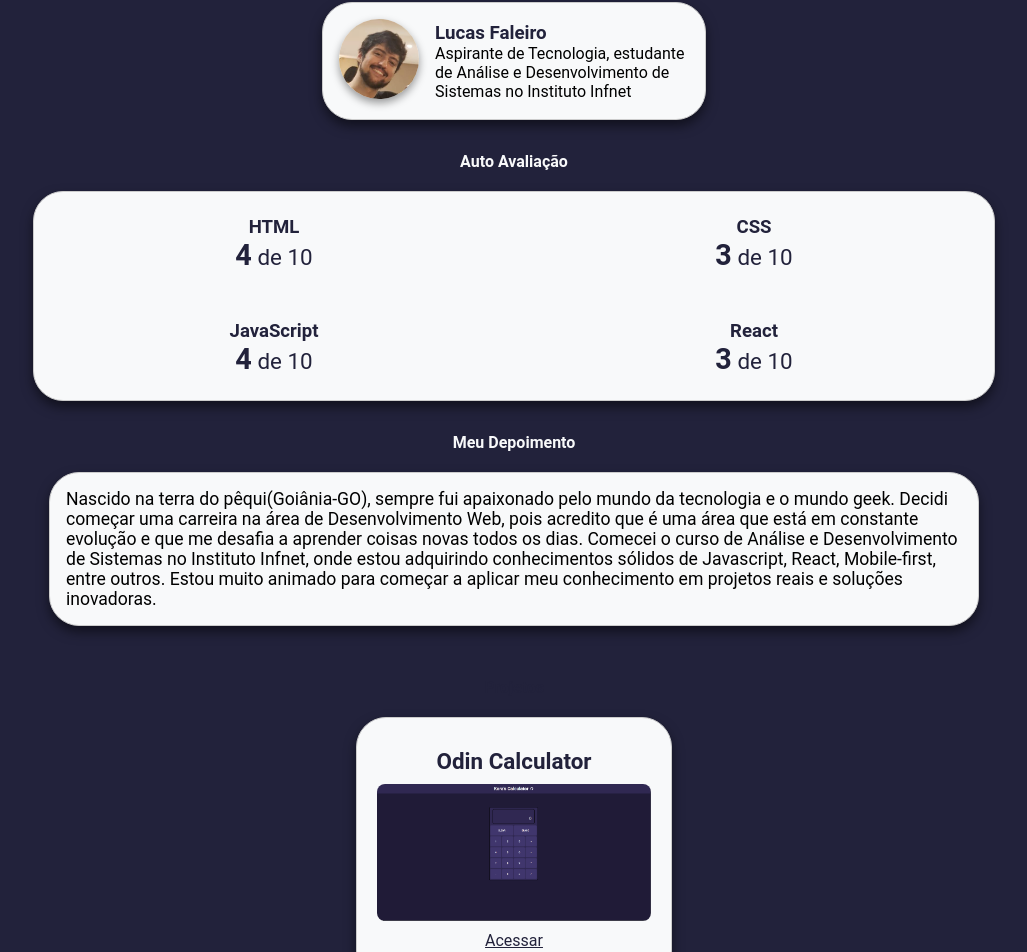
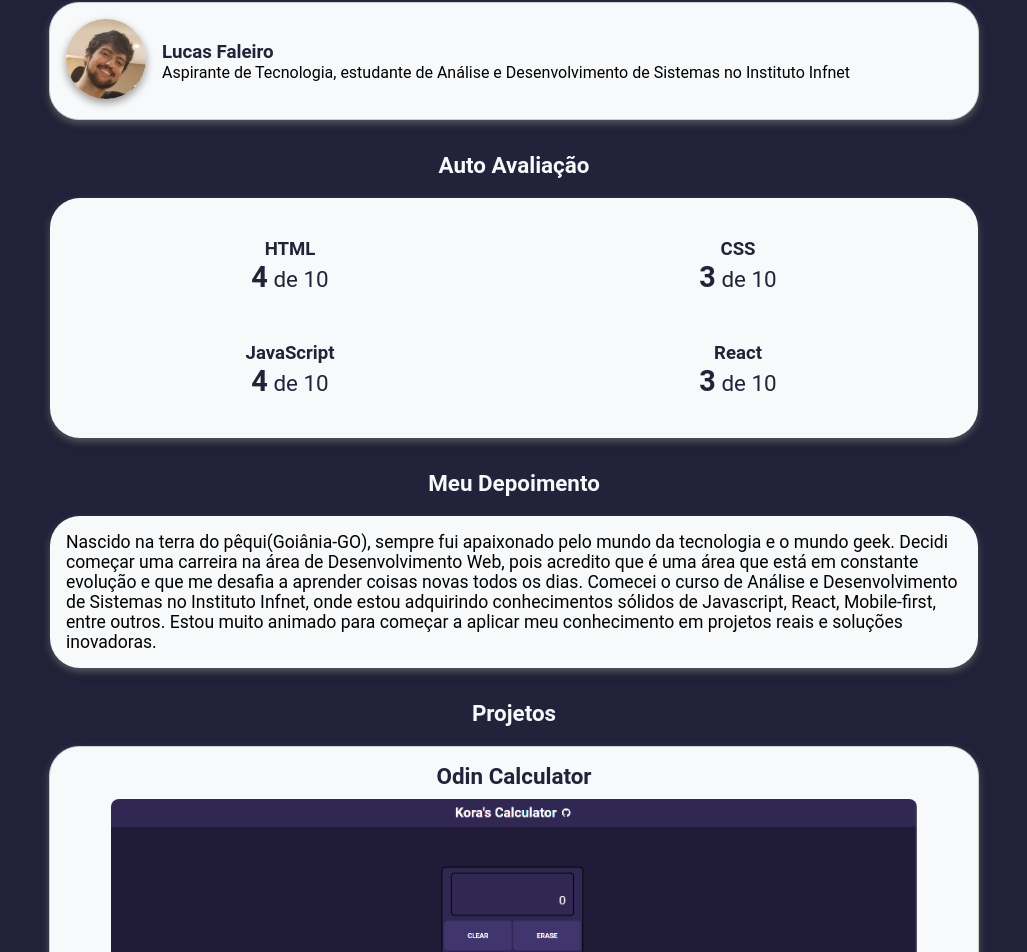
Before and after one commit to Lucas-Faleiro/Portfolio-DR1-AT, a React (Vite) app: page / in a window 1280 px wide. Shown: the part 88-1040 px from the top of the page, without its empty margins (126-1153 px from the left). Built offline with nearby package versions, Linux system fonts and the light colour scheme.

Commit message:
Change sizes of cards and size of section tiltles

```diff
--- a/src/ProfileCard.module.css
+++ b/src/ProfileCard.module.css
@@ -9,7 +9,7 @@
   display: flex;
   flex-direction: flex;
   align-items: center;
-  width: 350px;
+  width: 70%;
   gap: 16px;
   padding: 16px;
   border: 1px solid #ccc;
--- a/src/ProjectCard.module.css
+++ b/src/ProjectCard.module.css
@@ -1,5 +1,5 @@
 .projectImg {
-  width: 274px;
+  width: 90%;
   border-radius: 8px;
 }
 
@@ -14,6 +14,8 @@
   padding: 30px 20px;
   background-color: var(--card-bg);
   color: var(--text-title-color);
+  padding: 16px;
+  width: 70%;
 }
 
 .projectTitle {
--- a/src/ProjectsSection.jsx
+++ b/src/ProjectsSection.jsx
@@ -4,7 +4,7 @@ import styles from "./ProjectsSection.module.css";
 export default function ProjectsSection({ projects }) {
   return (
     <div className={styles.projectsSection}>
-      <h4 className={styles.projectsTitle}>Projetos</h4>
+      <h4 className={styles.projectsSectionTitle}>Projetos</h4>
       {projects.map((project) => {
         return <ProjectCard key={project.id} project={project} />;
       })}
--- a/src/ProjectsSection.module.css
+++ b/src/ProjectsSection.module.css
@@ -3,9 +3,9 @@
   flex-direction: column;
   align-items: center;
   gap: 20px;
-  padding: 20px;
 }
 
-.projectsTitle {
-  color: var(--text-title-color);
+.projectsSectionTitle {
+  font-size: var(--section-title);
+  color: var(--titles-color);
 }
--- a/src/SkillsSection.module.css
+++ b/src/SkillsSection.module.css
@@ -7,7 +7,6 @@
 }
 
 .skillsCardsContainer {
-  border: 1px solid #ccc;
   border-radius: 30px;
   box-shadow: var(--card-box-shadow);
   display: grid;
@@ -15,11 +14,13 @@
   grid-template-rows: repeat(2, 1fr);
   align-items: center;
   justify-content: center;
-  width: 75%;
+  width: 70%;
   background-color: var(--card-bg);
   color: var(--text-title-color);
+  padding: 16px;
 }
 
 .skillSectionTitle {
   color: var(--titles-color);
+  font-size: var(--section-title);
 }
--- a/src/Testimonial.module.css
+++ b/src/Testimonial.module.css
@@ -9,7 +9,6 @@
 
 .testimonial {
   padding: 16px;
-  border: 1px solid #ccc;
   border-radius: 30px;
   box-shadow: var(--card-box-shadow);
   width: 70%;
@@ -19,4 +18,5 @@
 
 .testimonialTitle {
   color: var(--titles-color);
+  font-size: var(--section-title);
 }
--- a/src/index.css
+++ b/src/index.css
@@ -1,11 +1,13 @@
 :root {
   --card-bg: #f8f9fa;
   --card-text: #333;
-  --card-box-shadow: 0 6px 12px rgba(0, 0, 0, 0.5);
+  --card-box-shadow: 0 4px 8px rgba(255, 255, 255, 0.3),
+    0 6px 12px rgba(0, 0, 0, 0.5);
   --header-bg: #4a4e69;
   --app-bg: #22223b;
   --titles-color: #f8f9fa;
   --text-title-color: #22223b;
+  --section-title: 1.4rem;
 }
 
 * {
```
